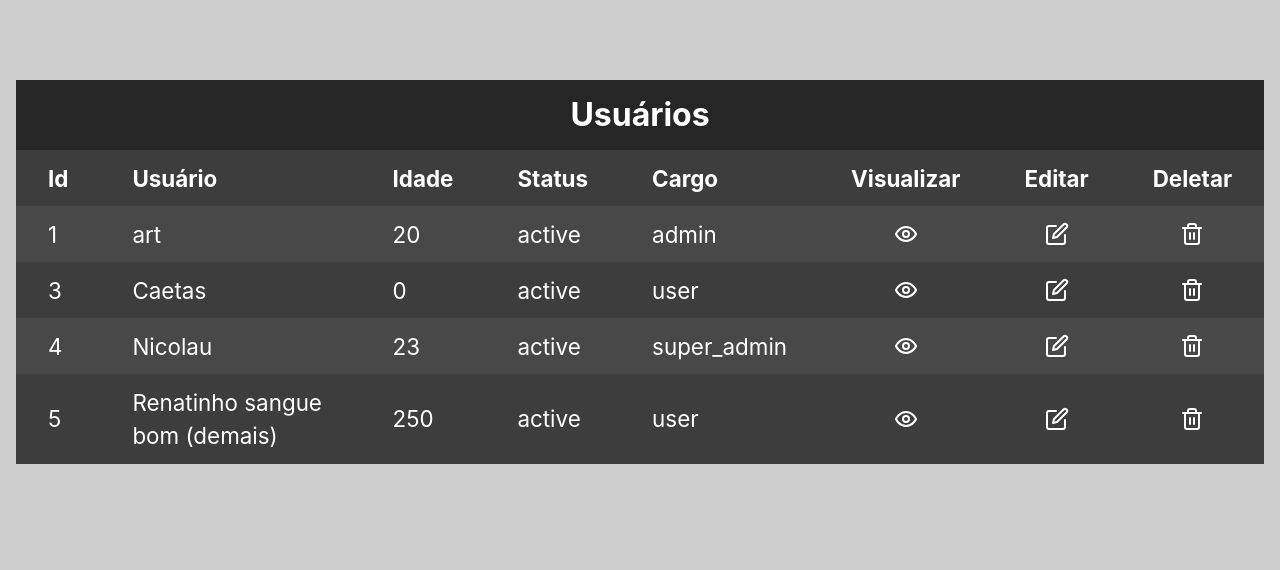
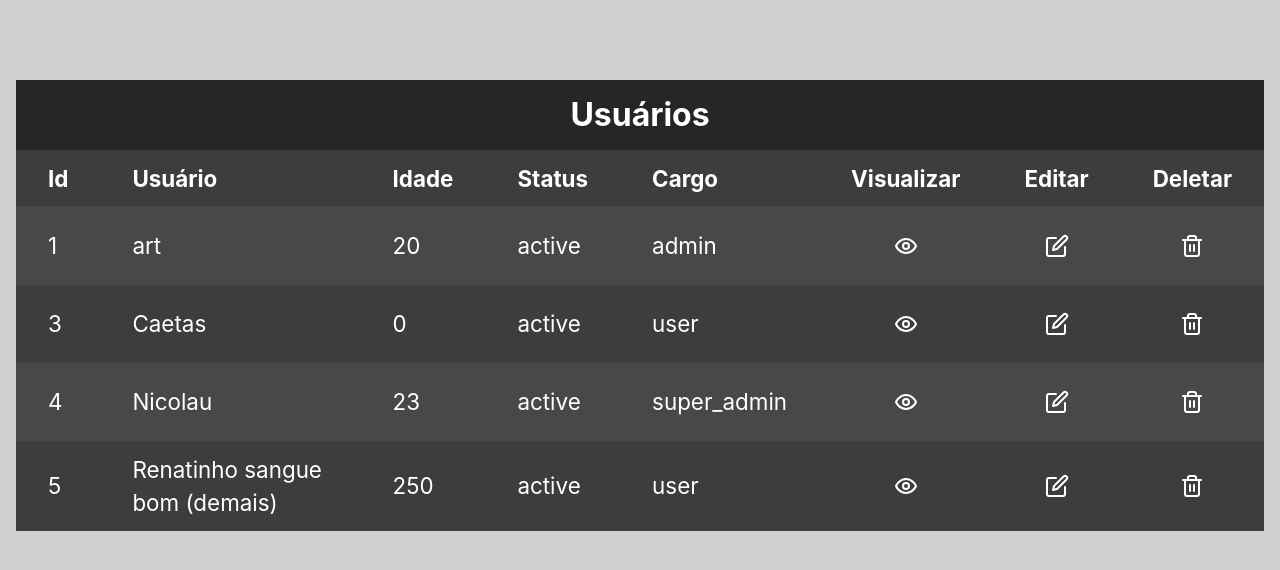
Before and after one commit to StructCE/our-react-components, a React (Vite) app: page / in a window 1280 px wide. Shown: the top 570 px of the page. Built offline with nearby package versions, Linux system fonts and the light colour scheme.

Commit message:
style changes

```diff
--- a/src/components/Table/styles.js
+++ b/src/components/Table/styles.js
@@ -50,6 +50,8 @@ const Container = styled.table`
 
     td::before {
       content: attr(data-cell);
+      display: flex;
+      align-items: center;
 
       /* Alterável: */
       font-weight: 700;
@@ -62,19 +64,41 @@ const ActionButton = styled.button`
   border: none;
   background-color: transparent;
   color: currentColor;
+  font-size: calc(1em - 0.4rem);
+
+  padding: 1rem;
+  margin-inline: auto;
   display: flex;
-  font-size: calc(1em - 0.4rem);
   align-items: center;
   justify-content: center;
   gap: 0.2rem;
-  width: 100%;
 
   cursor: pointer;
+
   transition: transform 100ms ease-out;
 
   &:hover {
+  }
+
+  /* when select with keyboard, for accessibility */
+  &:focus-visible {
+    outline: currentColor solid 1px;
+    outline-offset: 1px;
+  }
+
+  &:hover,
+  &:focus-visible {
     background-color: rgba(255, 255, 255, 0.05);
     transform: scale(1.1);
+    box-shadow: 0.5em 0.5em 10px 1px rgba(0, 0, 0, 0.5);
+  }
+
+  /* pill shaped border: */
+  border-radius: 100vmax;
+
+  @media (pointer: coarse) {
+    /* mais fácil de clicar quando tela touch */
+    width: 100%;
   }
 `;
 
```
